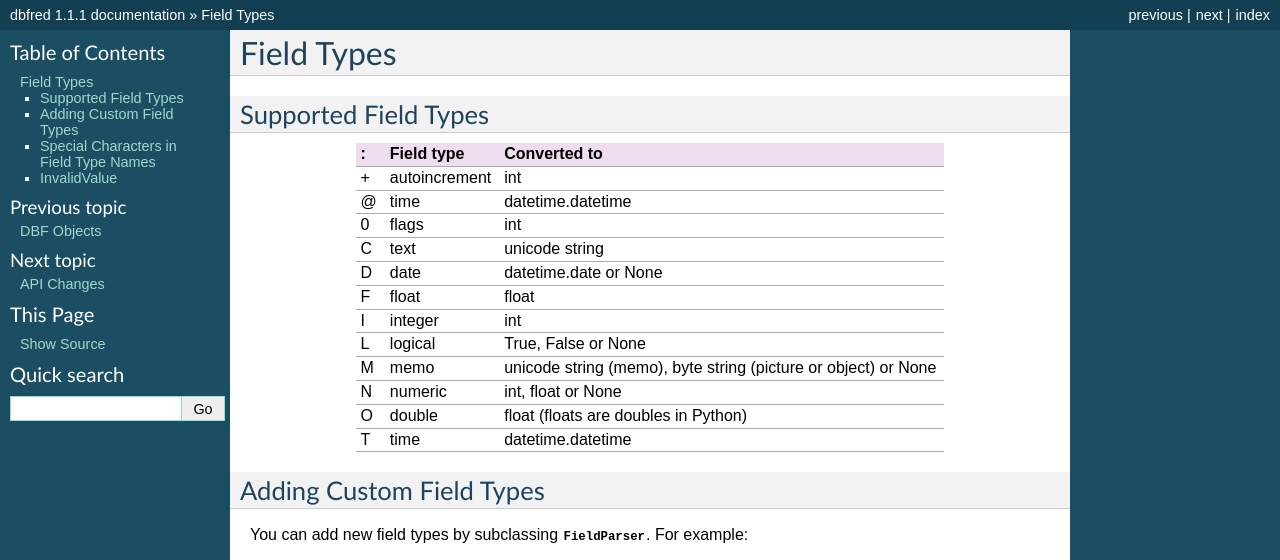
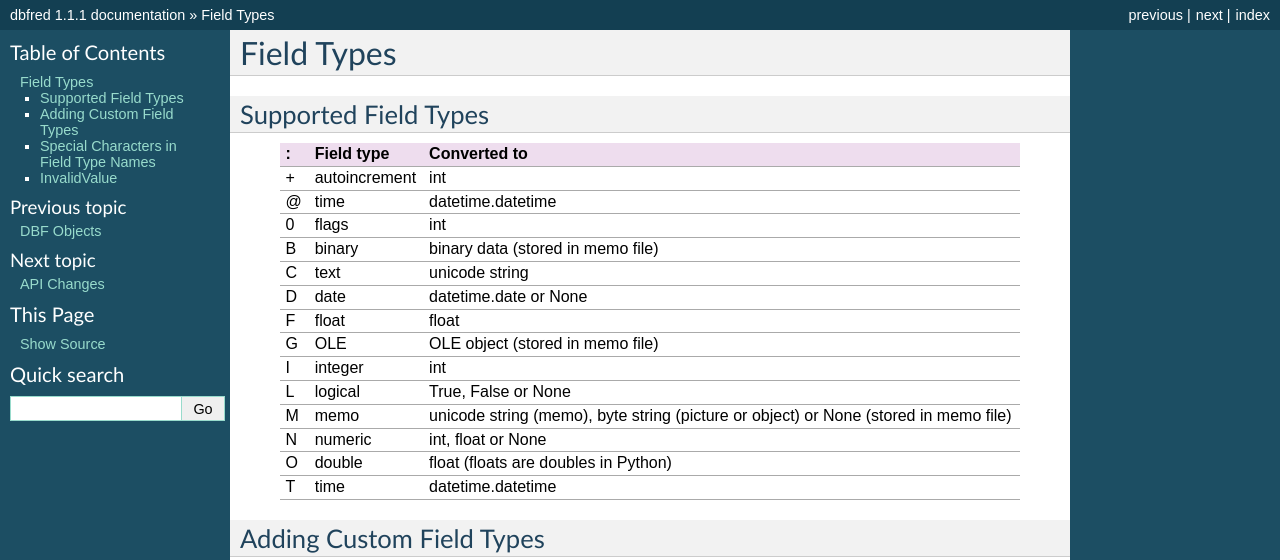
Before and after one commit to olemb/dbfread, a Sphinx documentation site: the page built from docs/field_types.rst, in a window 1280 px wide and 900 px high, cut to the strip 0-560 px from the top of the window. Built offline with Sphinx 7.4.7, drawn with Linux system fonts in a browser that asks for light colours.

Commit message:
Documented some changes.

```diff
--- a/CHANGELOG.rst
+++ b/CHANGELOG.rst
@@ -10,8 +10,9 @@
   subclass of list, these functions instead return backward compatible
   ``DeprecatedDBF`` objects.
 
-* added support for field types 'O' (double), '@' (time stamp) and '+'
-  (autoincrement).
+* now reads (at least some) DBT files.
+
+* added support for 5 new field types.
 
 * added ``ignore_missing_memofile`` argument. If ``True`` and the memo
   file is not found all memo fields will be returned as ``None``.
--- a/README.rst
+++ b/README.rst
@@ -43,7 +43,7 @@ Main Features
   tested with Visual FoxPro, but should work well with other
   variants.)
 
-* support for 12 field types. Custom types can be added by subclassing
+* support for 14 field types. Custom types can be added by subclassing
   ``FieldParser``
 
 * reads ``FPT`` memo files with both text and binary memos (and soon
--- a/docs/field_types.rst
+++ b/docs/field_types.rst
@@ -10,13 +10,15 @@ Supported Field Types
 \+  autoincrement  int
 @   time           datetime.datetime
 0   flags          int
+B   binary         binary data (stored in memo file)
 C   text           unicode string
 D   date           datetime.date or None
 F   float          float
+G   OLE            OLE object (stored in memo file)
 I   integer        int
 L   logical        True, False or None
 M   memo           unicode string (memo), byte string (picture or object)
-                   or None
+                   or None (stored in memo file)
 N   numeric        int, float or None
 O   double         float (floats are doubles in Python)
 T   time           datetime.datetime
```
